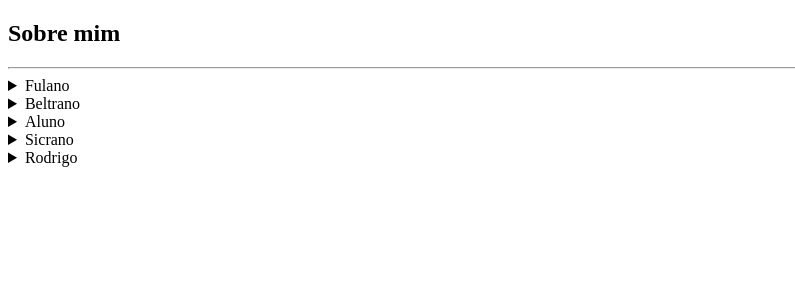
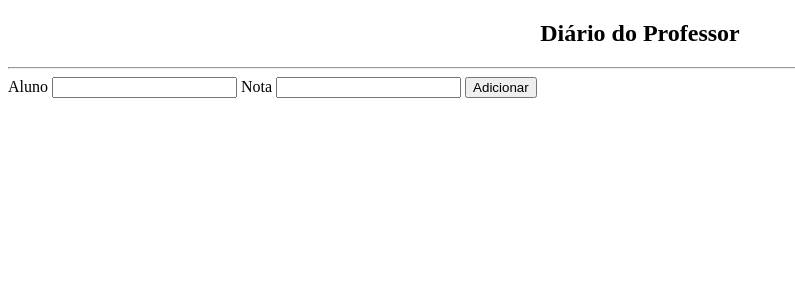
Before and after one commit to cyberbex/flaskweb, a Flask app: page /sobre in a window 1280 px wide. Shown: the top 300 px of the page, without its empty margins (0-795 px from the left). Run offline with Flask 3, Linux system fonts and the light colour scheme.

Commit message:
adicionando dados em dicionario

```diff
--- a/app.py
+++ b/app.py
@@ -3,6 +3,7 @@ from flask import Flask, render_template, request
 app = Flask(__name__)
 
 frutas = []
+registros = []
 
 @app.route('/', methods=["GET", "POST"])
 def principal():
@@ -13,9 +14,13 @@ def principal():
 	return render_template("index.html", frutas=frutas)
 
 
-@app.route('/sobre')
+@app.route('/sobre', methods=["GET", "POST"])
 def sobre():
-	notas = {"Fulano":5.0, "Beltrano":6.0, "Aluno": 7.0, "Sicrano":8.5, "Rodrigo":9.5}
-	return render_template("sobre.html", notas=notas)
+	#notas = {"Fulano":5.0, "Beltrano":6.0, "Aluno": 7.0, "Sicrano":8.5, "Rodrigo":9.5}
+	if request.method == "POST":
+		if request.form.get("aluno") and request.form.get("nota"):
+			registros.append({"aluno": request.form.get("aluno"),"nota": request.form.get("nota")})
+
+	return render_template("sobre.html", registros=registros)
 
 #http://127.0.0.1:5000
--- a/templates/sobre.html
+++ b/templates/sobre.html
@@ -3,16 +3,23 @@
 <head>
 	<meta charset="utf-8">
 	<meta name="viewport" content="width=device-width, initial-scale=1">
-	<title>Sobre mim</title>
+	<title>Sobre</title>
 </head>
 <body>
-<h2>Sobre mim</h2>
+<h2 style="text-align: center;">Diário do Professor</h2>
 <hr>
-	{% for chave, valor in notas.items() %}
+	{% for registro in registros %}
 		<details>
-			<summary>{{chave}}</summary>
-			<p>{{valor}}</p>
+			<summary>{{registro.aluno}}</summary>
+			<p>{{registro.nota}}</p>
 		</details>
 	{% endfor %}
+	<form action="{{url_for('sobre')}}" method="POST">
+		<label>Aluno</label>
+		<input type="text" name="aluno" required>
+		<label>Nota</label>
+		<input type="text" name="nota" required>
+		<button>Adicionar</button>
+	</form>
 </body>
 </html>
```
